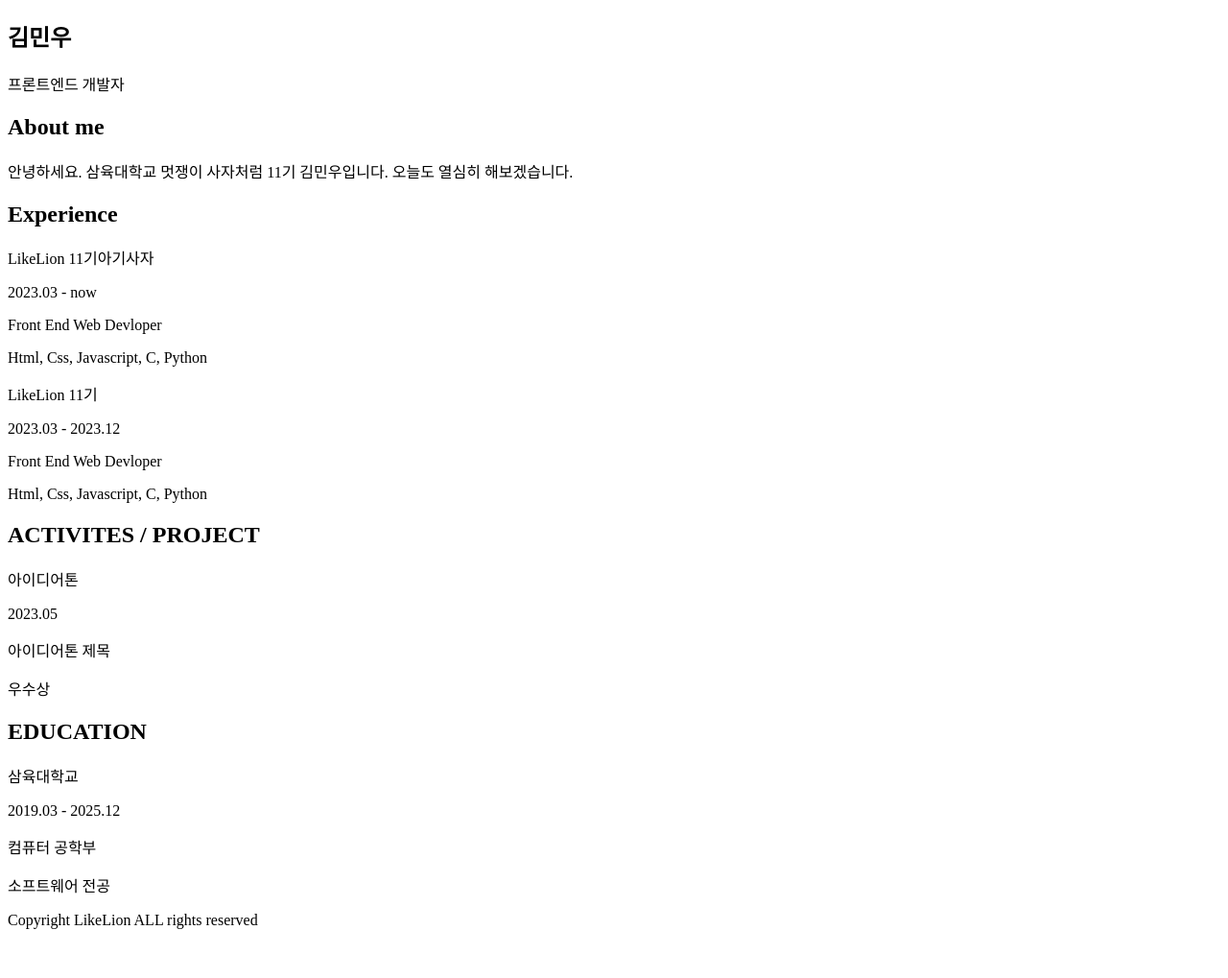
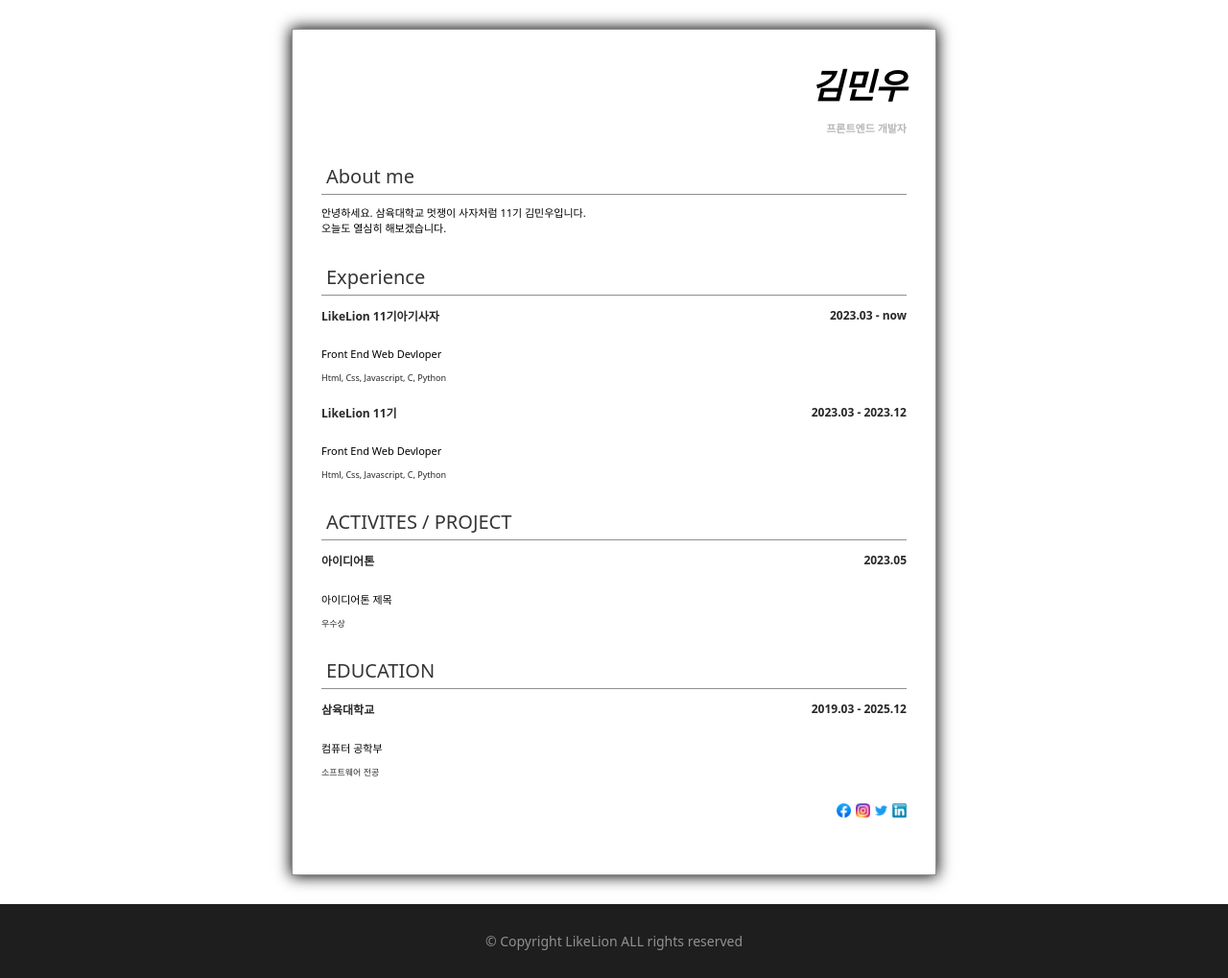
Before and after one commit to ATeals/likelion11, a plain HTML site: page index.html in a window 1280 px wide. Shown: the whole page at 96% size. Before the commit the page ends 984 px from the top, so only its background shows below. Drawn offline with Linux system fonts and the light colour scheme.

Commit message:
(4.6) css파일

```diff
--- /dev/null
+++ b/index.css
@@ -0,0 +1,96 @@
+*{
+    font-family: system-ui, -apple-system, BlinkMacSystemFont, 'Segoe UI', Roboto, Oxygen, Ubuntu, Cantarell, 'Open Sans', 'Helvetica Neue', sans-serif;
+}
+
+
+body, h1, h2{
+    margin: 0;
+    padding: 0;
+}
+
+h1{
+    font-size: 36px;
+    font-weight: bold;
+    font-style: italic;
+}
+
+h2{
+    font-size: 20px;
+    color: rgb(53, 53, 53);
+    font-weight: lighter;
+    border-bottom: 1px solid #909090;
+    padding: 5px;
+}
+
+.mainbox{
+    width: 610px;
+    border: 1px solid #909090;
+    padding: 30px;
+    margin: 30px;
+    /* margin: 0 auto; */
+    margin-left: auto;
+    margin-right: auto;
+    box-shadow: 0 0 15px 1px black;
+}
+
+
+.main_txt{
+    font-size: 11px;
+    color: rgb(182, 182, 182);
+    font-weight: bold;
+}
+
+.about-me-txt{
+    font-size: 11px;
+    line-height: 16px;
+}
+
+.title-txt{
+    font-size: 12px;
+    font-weight: bold;
+    color: #282828;
+    float: left;
+}
+.year-txt{
+    font-size: 12px;
+    font-weight: bold;
+    color: #282828;
+    float: right;
+}
+.float-warp{
+    overflow: hidden;
+}
+
+footer{
+    text-align: center;
+    background-color: #1e1e1e;
+    color: #919191;
+    font-size: 14px;
+    padding: 15px;
+}
+
+section{
+    margin-bottom: 24px;
+}
+
+.title-box{
+    text-align: end;
+}
+
+.dis-txt{
+    font-size: 11px;
+}
+
+.dis-lg{
+    font-size: 9px;
+    color: #282828;
+}
+
+.sns-warp{
+    text-align: end;
+}
+
+a img{
+    width: 15px;
+    height: 15px;
+}
--- a/index.html
+++ b/index.html
@@ -5,23 +5,22 @@
     <meta http-equiv="X-UA-Compatible" content="IE=edge">
     <meta name="viewport" content="width=device-width, initial-scale=1.0">
     <title>김민우 이력서</title>
+    <link rel="stylesheet" href="index.css">
 </head>
 <body>
 
     <div class="mainbox">
         <section class="title-box">
             <h1>김민우</h1>
-            <p>프론트엔드 개발자</p>
+            <p class="main_txt">프론트엔드 개발자</p>
 
         </section>
-
-
 
         <section>
             <h2>About me</h2>
             <p class="about-me-txt">
                 안녕하세요. 삼육대학교 멋쟁이 사자처럼 11기 김민우입니다.
-                오늘도 열심히 해보겠습니다.
+                <br>오늘도 열심히 해보겠습니다.</br>
             </p>
         </section>
 
@@ -33,7 +32,7 @@
                 <p class="year-txt">2023.03 - now</p>
             </div>
             <p class="dis-txt">Front End Web Devloper</p>
-            <p class="des-lg">Html, Css, Javascript, C, Python</p>
+            <p class="dis-lg">Html, Css, Javascript, C, Python</p>
 
             <!-- 2번째 -->
             <div class="float-warp">
@@ -41,7 +40,7 @@
                 <p class="year-txt">2023.03 - 2023.12</p>
             </div>
             <p class="dis-txt">Front End Web Devloper</p>
-            <p class="des-lg">Html, Css, Javascript, C, Python</p>
+            <p class="dis-lg">Html, Css, Javascript, C, Python</p>
 
         </section>
 
@@ -53,7 +52,7 @@
                 <p class="year-txt">2023.05</p>
             </div>
             <p class="dis-txt">아이디어톤 제목</p>
-            <p class="des-lg">우수상</p>
+            <p class="dis-lg">우수상</p>
 
         </section>
 
@@ -64,15 +63,23 @@
                 <p class="title-txt">삼육대학교</p>
                 <p class="year-txt">2019.03 - 2025.12</p>
             </div>
+
             <p class="dis-txt">컴퓨터 공학부</p>
-            <p class="des-lg">소프트웨어 전공</p>
+            <p class="dis-lg">소프트웨어 전공</p>
 
+        </section>
+
+        <section class="sns-warp">
+            <a href="https://www.facebook.com" target="_blank"><img src="images/facebook.png" class="sns_img"></a>
+            <a href="https://www.instagram.com" target="_blank"><img src="images/insta.png" class="sns_img"></a>
+            <a href="https://twitter.com/?lang=ko" target="_blank"><img src="images/twitter.png" class="sns_img"></a>
+            <a href="https://kr.linkedin.com" target="_blank"><img src="images/linked-in.png" class="sns_img"></a>
         </section>
 
     </div>
 
     <footer>
-        <p>Copyright LikeLion ALL rights reserved</p>
+        <p>&copy; Copyright LikeLion ALL rights reserved</p>
     </footer>
 
 
```
Also changed, not shown: images/facebook.png (added), images/insta.png (added), images/linked-in.png (added), images/twitter.png (added).
